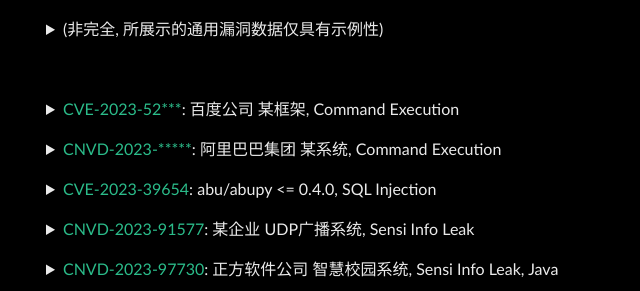
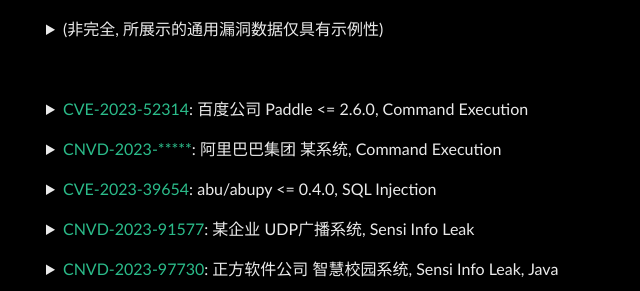
Before and after one commit to Leeyangee/leeyangee.github.io, a Jekyll site: the page built from _posts/1970-01-01-Common-Record.md, in a window 1280 px wide. Shown: the part 593-884 px from the top of the page, without its empty margins (146-786 px from the left). Built offline with Jekyll 4.4.1, drawn with Linux system fonts in a browser that asks for light colours.

Commit message:
Update 1970-01-01-Common-Record.md

```diff
--- a/_posts/1970-01-01-Common-Record.md
+++ b/_posts/1970-01-01-Common-Record.md
@@ -14,7 +14,7 @@
 
 <br>
 <details>
-      <summary><font color="#2bbc8a">CVE-2023-52***</font>: 百度公司 某框架, Command Execution</summary>
+            <summary><font color="#2bbc8a">CVE-2023-52314</font>: 百度公司 Paddle <= 2.6.0, Command Execution</summary>
       <pre><code>
 请关注厂商修复信息：<a id="rep">http://www.baidu.com</a>
       </code></pre>
```
